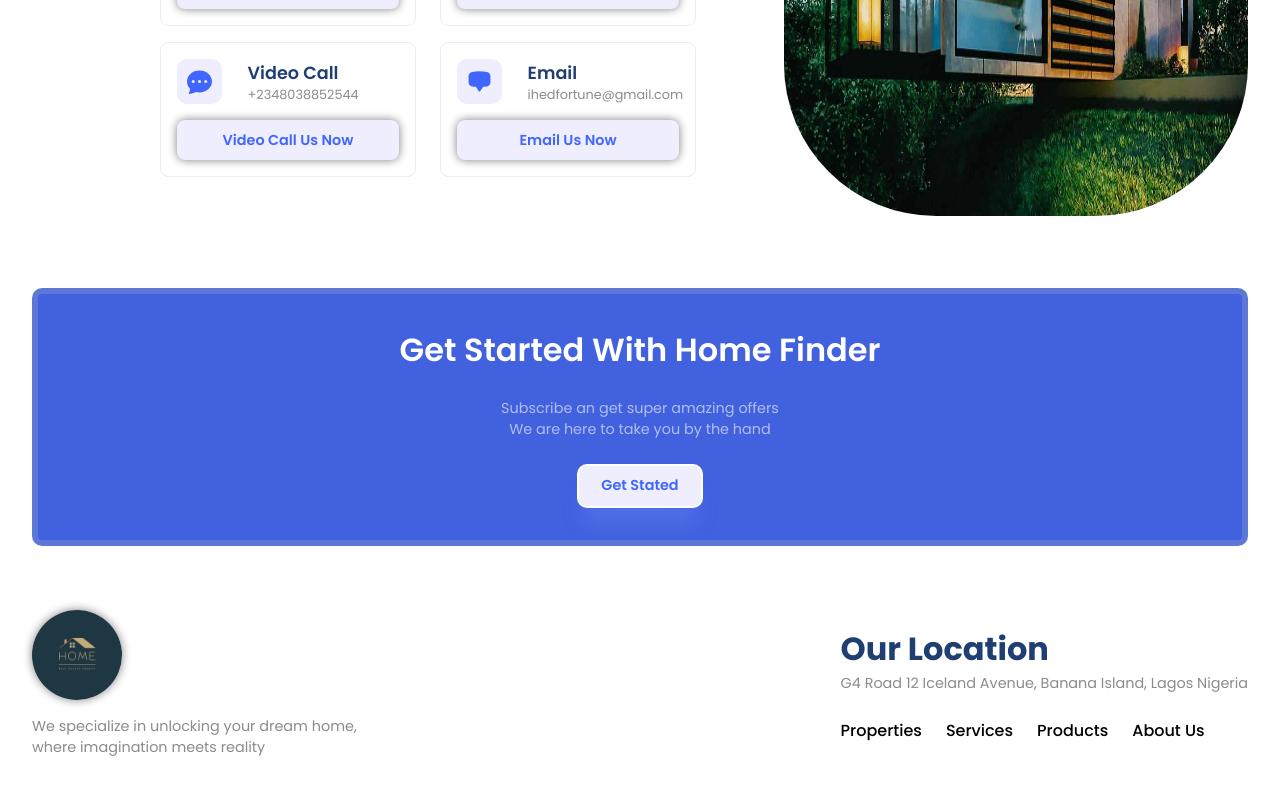
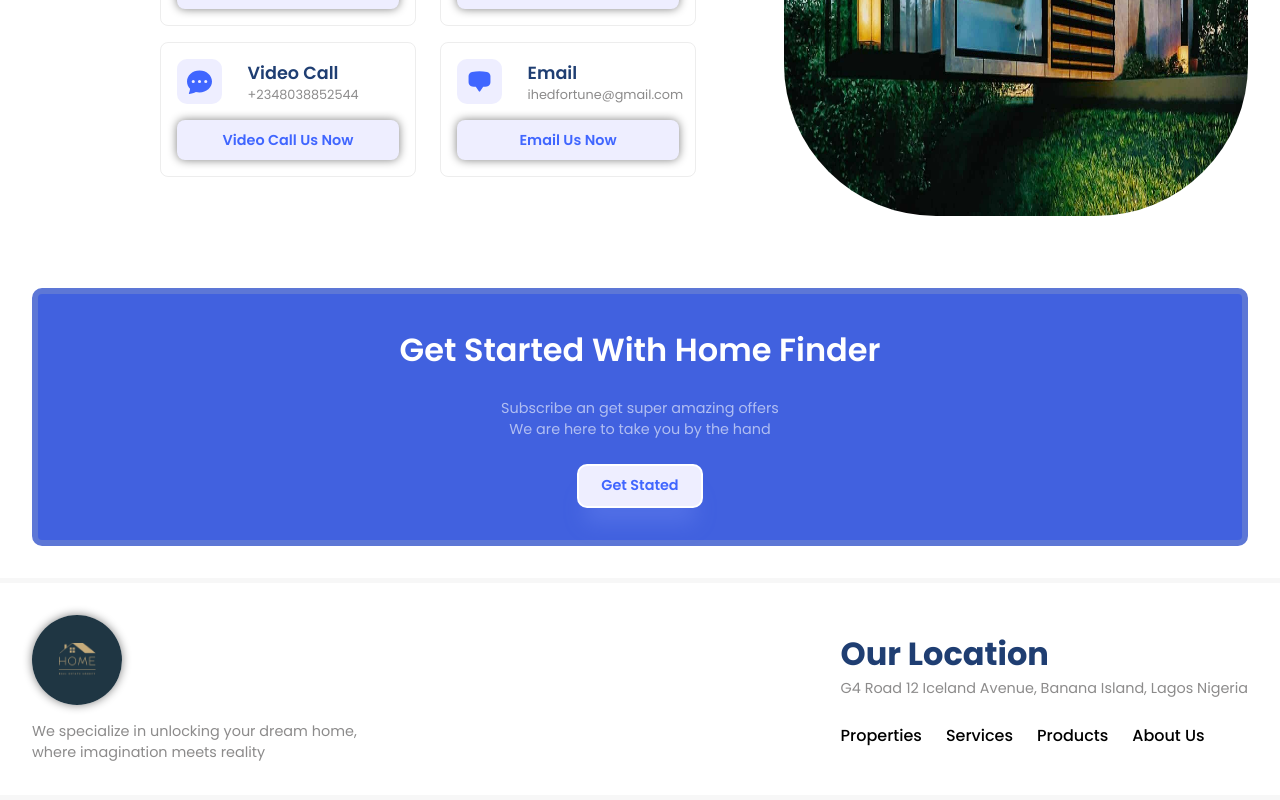
Before and after one commit to fortuneonyeka/home-finder-react, a React (Create React App) app: page / in a window 1280 px wide. Shown: the part 2477-3277 px from the top of the page. Built offline with nearby package versions, Linux system fonts and the light colour scheme.

Commit message:
add border

```diff
--- a/src/components/footer/footer.css
+++ b/src/components/footer/footer.css
@@ -1,5 +1,7 @@
 .f-container {
   justify-content: space-between;
+  border-top: 5px solid rgba(246, 246, 246, 0.802);
+  border-bottom: 5px solid rgba(246, 246, 246, 0.802);
 }
 
 .f-left {
```
